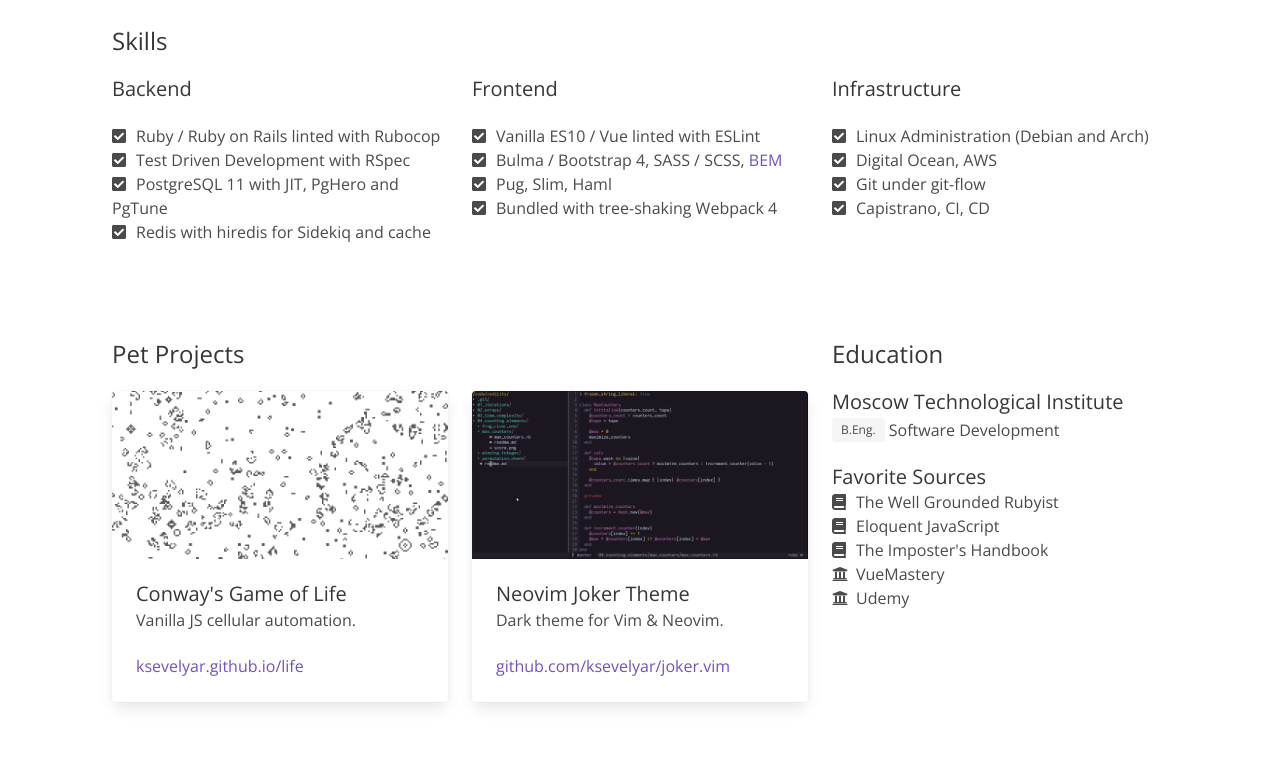
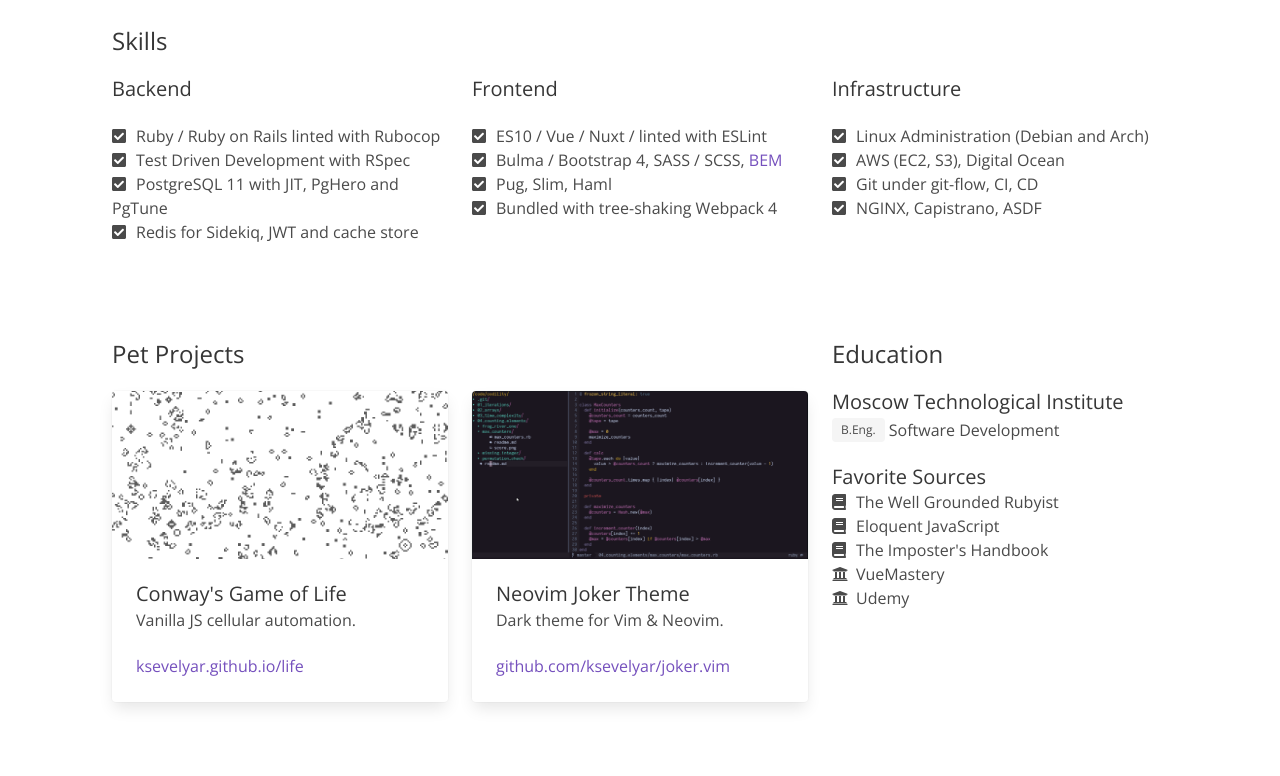
Before and after one commit to ksevelyar/resume, a website built with webpack: page src/index.pug in a window 1280 px wide. Shown: the part 940-1716 px from the top of the page. Built offline with nearby package versions, Linux system fonts and the light colour scheme; files whose address does not match are found by name.

Commit message:
add JWT, Sidekiq, NGINX

```diff
--- a/src/index.pug
+++ b/src/index.pug
@@ -96,7 +96,7 @@ html(lang="en")
               li
                 span.icon
                   i.fas.fa-check-square
-                | Redis with hiredis for Sidekiq and cache
+                | Redis for Sidekiq, JWT and cache store
 
           .column
             h3.title.is-5 Frontend
@@ -104,7 +104,7 @@ html(lang="en")
               li
                 span.icon
                   i.fas.fa-check-square
-                | Vanilla ES10 / Vue linted with ESLint
+                | ES10 / Vue / Nuxt / linted with ESLint
               li
                 span.icon
                   i.fas.fa-check-square
@@ -115,7 +115,6 @@ html(lang="en")
                 span.icon
                   i.fas.fa-check-square
                 | Pug, Slim, Haml
-
               li
                 span.icon
                   i.fas.fa-check-square
@@ -131,15 +130,15 @@ html(lang="en")
               li
                 span.icon
                   i.fas.fa-check-square
-                | Digital Ocean, AWS
+                | AWS (EC2, S3), Digital Ocean
               li
                 span.icon
                   i.fas.fa-check-square
-                | Git under git-flow
+                | Git under git-flow, CI, CD
               li
                 span.icon
                   i.fas.fa-check-square
-                | Capistrano, CI, CD
+                | NGINX, Capistrano, ASDF
 
       section.section
         .columns.is-multiline
```
Also changed, not shown: docs/index.html, 1 other file.
